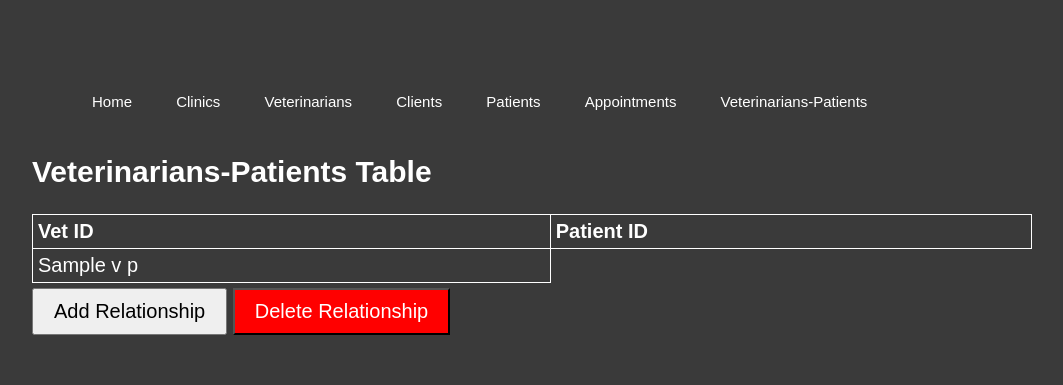
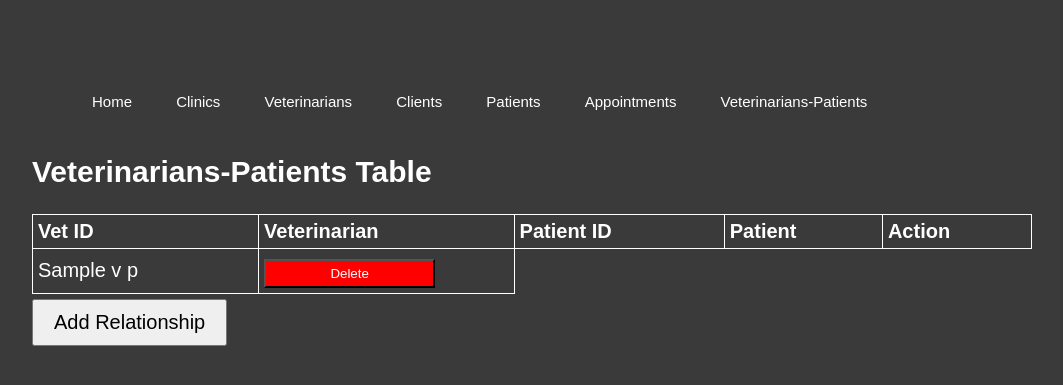
Before and after one commit to tannahic/CS340_Group3_Project, a Flask app: template templates/vets_patients.j2 in a window 1280 px wide. Shown: the top 385 px of the page, without its empty margins (108-1171 px from the left). Run offline with Flask 2, Linux system fonts and the light colour scheme; the template is opened without the code that fills it: most values are stand-ins (such as "Sample title", 1, 10 or a date in 2020).

Commit message:
early work on update (in progress)

```diff
--- a/app.py
+++ b/app.py
@@ -16,6 +16,52 @@
 def index():
     return render_template("index.j2")
 
+
+@app.route('/update', methods=['POST'])
+def update_page():
+   # convert form data to dictionary
+    dict1 = request.form.to_dict()
+    print(dict1)
+    table = dict1['table']
+    print(table)
+    id_value = dict1[list(dict1)[1]]
+    print(id_value)
+    my_id = table[:-1] + '_id'
+    print(my_id)
+    formfill_query = "SELECT * FROM "  + table +  " WHERE " + my_id + " = " + id_value + ";"
+    print(formfill_query)
+    cursor = db.execute_query(db_connection=db_connection, query=formfill_query)
+    result = cursor.fetchall()
+    cursor.close()
+    page = '/' + table
+    return render_template("update.j2", clients=result )
+
+# delete button input post route for veterinarian deletion
+@app.route('/delete', methods=['POST'])
+def delete():
+    # convert form data to dictionary
+    dict1 = request.form.to_dict()
+    print(dict1)
+    delete_query = "DELETE FROM veterinarians WHERE vet_id = " + '\'' + dict1['vet_id'] + '\';'
+    cursor = db.execute_query(db_connection=db_connection, query=delete_query)
+    db_connection.commit()
+    cursor.close()
+    page = '/veterinarians'
+    return redirect(page)
+
+
+# delete button input post route for vet_patient deletion
+@app.route('/delete_vp', methods=['POST'])
+def delete_vp():
+    # convert form data to dictionary
+    dict1 = request.form.to_dict()
+    delete_query = "DELETE FROM veterinarians_patients WHERE vet_id = " + '\'' + dict1['vet_id'] + '\' AND patient_id = '+ '\'' + dict1['patient_id'] + '\';'
+    print(delete_query)
+    cursor = db.execute_query(db_connection=db_connection, query=delete_query)
+    db_connection.commit()
+    cursor.close()
+    page = '/veterinarians_patients'
+    return redirect(page)
 
 # form input POST route for db insertion
 @app.route('/insert', methods=['POST'])
@@ -79,16 +125,20 @@
 def search_result():
     # convert form data to dictionary
     dict1 = request.form.to_dict()
-
+    parameter = 0
     # build search query
     search_query = "SELECT patient_id, patient_name, species, breed, color, sex, date_of_birth, CONCAT_WS(' ', first_name, last_name) AS client from patients LEFT JOIN clients ON patients.client_id=clients.client_id WHERE "
     # add data from dict1 to search query
     for i in dict1:
-        print('%s %s', i, dict1[i])
+
         if dict1[i] != "":
             search_query = search_query + i + ' = ' + '\'' + dict1[i] + '\' AND '
+            parameter = parameter + 1
     # clean up query
-    search_query = search_query[:-4]
+    if parameter > 0:
+        search_query = search_query[:-4]
+    else:
+        search_query = search_query + '0'
     search_query = search_query + ';'
     cursor = db.execute_query(db_connection=db_connection, query=search_query)
     result = cursor.fetchall()
@@ -181,15 +231,17 @@
 @app.route('/veterinarians_patients')
 def vets_patients():
     # Write query to retrieve all columns and save to a variable
-    query = "SELECT * FROM veterinarians_patients;"
+    query = "SELECT veterinarians_patients.vet_id, CONCAT('Dr. ', vet_last_name) as Veterinarian, veterinarians_patients.patient_id, CONCAT_WS(' ', patient_name, last_name) from veterinarians_patients LEFT JOIN veterinarians ON veterinarians_patients.vet_id = veterinarians.vet_id LEFT JOIN patients ON veterinarians_patients.patient_id = patients.patient_id LEFT JOIN clients on patients.client_id = clients.client_id;"
 
     cursor = db.execute_query(db_connection=db_connection, query=query)
 
     # return all results to display in table
     result = cursor.fetchall()
     cursor.close()
+    vet_list = get_vet_dropdown()
+    patient_list = get_patient_dropdown()
     # Sends the results back to the web browser.
-    return render_template("vets_patients.j2", veterinarians_patients=result)
+    return render_template("vets_patients.j2", veterinarians_patients=result, dropdown1=vet_list, dropdown2=patient_list)
 
 
 # Start app
--- a/static/css/style.css
+++ b/static/css/style.css
@@ -50,7 +50,7 @@
 }
 
 h3 {
-	padding-top: 40px;
+	padding-top: 30px;
 }
 
 dl dt {
@@ -70,7 +70,7 @@
 input, select {
   display: inline-block;
   float: left;
-  margin: 20px 0px 0px 0px;
+  margin: 20px 5px 0px 0px;
   padding: 5px 0px 0px 0px;
   width: 30%;
 }
@@ -92,6 +92,8 @@
 	padding:5px;
 	background-color:red;
 	color: white;
+	width: 100%;
+	margin-top: 5px;
 }
 
 .update_button {
@@ -103,13 +105,16 @@
 .filter_btn {
 	background-color: lightgreen;
 	padding: 10px 20px 10px 20px;
-    	margin: 5px 0px 15px 0px;
+    	margin: 5px 0px 0px 0px;
     	font-size: 1em;
-
 }
 
-.filter_btn:hover {
+.filter_btn a:link {
 	color: black;
+}
+
+.filter_btn a:hover {
+	color: white;
 }
 .reset_btn {
 	padding: 10px 20px 10px 20px;
--- a/templates/appointments.j2
+++ b/templates/appointments.j2
@@ -43,7 +43,7 @@
 		<input class= "button" type="submit" value="Add Appointment">
 
         </form>
-
+	<br>
 		<h3>Appointments Table</h3>
 		<table>
 			<tr>
--- a/templates/patients.j2
+++ b/templates/patients.j2
@@ -45,7 +45,7 @@
             </fieldset>
 
 	    <input class= "button" type="submit" value="Add Patient">
-	    <button class="filter_btn"><a  href='/search' class= "filter_btn" type="button">Search/Filter</a></button>
+	    <button class="filter_btn"><a href='/search' style="color: black;" type="button">Search/Filter</a></button>
 
         </form>
 
--- a/templates/search.j2
+++ b/templates/search.j2
@@ -6,7 +6,7 @@
 
         <form action="search_result" method="post">
             <fieldset style="position: relative; border-color: #90EE90">
-				<legend style="color: #90EE90;">Patient Search Form:</legend>
+				<legend style="color: #90EE90;">Patient Search Form: (Select Search Parameters)</legend>
 
 					<label>Patient ID</label>
 						<input type="number" name="patient_id">
--- a/templates/vets_patients.j2
+++ b/templates/vets_patients.j2
@@ -7,7 +7,10 @@
 		<table>
 			<tr>
 				<th>Vet ID</th>
+				<th>Veterinarian</th>
 				<th>Patient ID</th>
+				<th>Patient</th>
+				<th>Action</th>
 
 			</tr>
 
@@ -16,13 +19,54 @@
 				{% for key in v_p.keys() %}
 				<td>{{v_p[key]}}</td>
 				{% endfor %}
-			</tr>
+			<form action="delete_vp" method="post">
+				<input type="hidden" name="vet_id"  value={{ v_p['vet_id'] }}  required>
+				<input type="hidden" name="patient_id" value={{v_p['patient_id']}} required>
+				<td><input class="del_button" style="width: 70%;" type="submit" value="Delete"></td>
+				</form>
+				</tr>
 			{% endfor %}
 
         </table>
 
 
-			<button class= "button" type="button" onclick="alert('This will create Vet-Patient relationship')">Add Relationship</button>
-			<button class= "del_relation" type="button" onclick="alert('This will delete Vet-Patient relationship')">Delete Relationship</button>
+
+
+			<button class= "button" onclick="showForm()" type="button">Add Relationship</button>
+	<br><br>
+		<form id="hiddenForm" style="display:none" action="insert" method="post">
+            <fieldset style="position: relative;">
+		<legend>Add Veterinarian-Patient Relationship:</legend>
+			<input type="hidden" name="table name"  value="veterinarians_patients" required>
+            <label>Veterinarian:</label>
+				<select name="vet_id" required>
+				<option value="">SELECT</option>
+				{% for entry in dropdown1 %}
+				<option value={{entry['vet_id']}}>{{entry['vet_id']}} Dr. {{entry['vet_last_name']}}</option>
+				{% endfor %}
+				</select>
+            <label>Patient:</label>
+				<select name="patient_id" required>
+				<option value="">SELECT</option>
+				{% for entry in dropdown2 %}
+				<option value={{entry['patient_id']}}>{{entry['patient_id']}}  {{entry['patient']}}</option>
+				{% endfor %}
+				</select>
+
+       		</fieldset>
+		<input class= "button" type="submit" value="Add to Database">
+
+        </form>
+
+<script>
+function showForm() {
+var myForm = document.getElementById("hiddenForm");
+if (myForm.style.display === "none") {
+  myForm.style.display = "block";
+  } else {
+    myForm.style.display = "none";
+  }
+}
+</script>
 
 {% endblock %}
```
Also changed, not shown: templates/clients.j2 (+10 -5 lines), templates/vets.j2 (+5 -2 lines).
